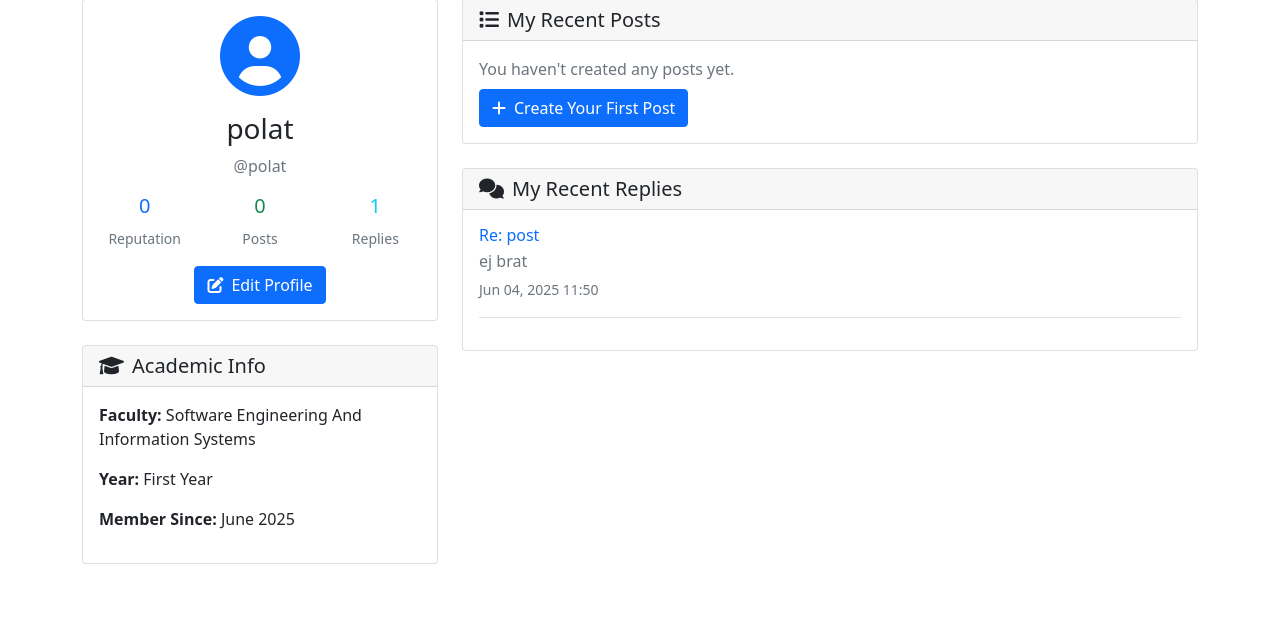
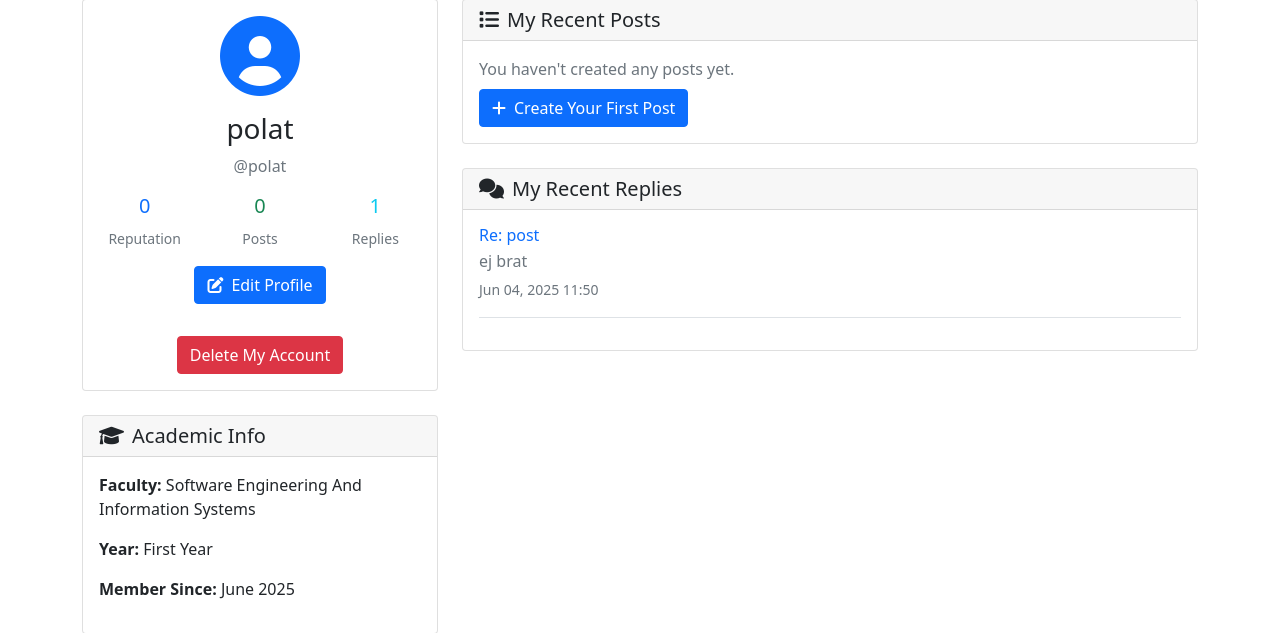
Before and after one commit to smileska/FINKI-forum, a Django app: page /accounts/profile/ in a window 1280 px wide. Shown: the part 81-714 px from the top of the page. Run offline with Django 5.2, Linux system fonts and the light colour scheme; a user stored in the database is signed in; data comes from the database, SQL or seed files in the repository; both versions use the stored data as it was after the commit.

Commit message:
add email activation link for registration and account deletion

```diff
--- a/accounts/urls.py
+++ b/accounts/urls.py
@@ -27,4 +27,6 @@ urlpatterns = [
     path('profile/', views.profile, name='profile'),
     path('profile/edit/', views.edit_profile, name='edit_profile'),
     path('user/<str:username>/', views.user_profile, name='user_profile'),
+    path('activate/<uidb64>/<token>/', views.activate_account, name='activate_account'),
+    path('delete/', views.delete_account, name='delete_account'),
 ]
--- a/accounts/views.py
+++ b/accounts/views.py
@@ -4,6 +4,13 @@ from django.contrib.auth.decorators import login_required
 from django.contrib.auth.models import User
 from forum.models import Post, Reply
 from accounts.models import Profile
+from django.contrib.auth.tokens import default_token_generator
+from django.utils.http import urlsafe_base64_encode
+from django.utils.encoding import force_bytes
+from django.core.mail import send_mail
+from django.conf import settings
+from django.utils.http import urlsafe_base64_decode
+from django.contrib.auth import logout
 
 # Create your views here.
 
@@ -34,11 +41,50 @@ def register(request):
             first_name=first_name,
             last_name=last_name
         )
+        user.is_active = False
+        user.save()
 
-        messages.success(request, f'Account created for {username}! You can now log in.')
+        token = default_token_generator.make_token(user)
+        uid = urlsafe_base64_encode(force_bytes(user.pk))
+
+        activation_link = request.build_absolute_uri(
+            f"/accounts/activate/{uid}/{token}/"
+        )
+
+        subject = 'Activate your account'
+        message = (
+            f'Hi {user.username},\n\n'
+            f'Please click the link below to activate your account:\n{activation_link}\n\n'
+            'If you did not register, please ignore this email.'
+        )
+        from_email = settings.DEFAULT_FROM_EMAIL
+        recipient_list = [user.email]
+        send_mail(subject, message, from_email, recipient_list)
+
+        messages.success(
+            request,
+            f'Account created for {username}! '
+            f'A verification link has been sent to {email}. '
+            'Please check your email and click the link to activate your account before logging in.'
+        )
         return redirect('/accounts/login/')
 
     return render(request, 'accounts/register.html')
+
+def activate_account(request, uidb64, token):
+    try:
+        uid = urlsafe_base64_decode(uidb64).decode()
+        user = User.objects.get(pk=uid)
+    except (TypeError, ValueError, OverflowError, User.DoesNotExist):
+        user = None
+
+    if user is not None and default_token_generator.check_token(user, token):
+        user.is_active = True
+        user.save()
+        messages.success(request, 'Your account has been activated! You can now log in.')
+        return redirect('/accounts/login/')
+    else:
+        return render(request, 'accounts/activation_invalid.html')
 
 
 @login_required
@@ -117,3 +163,14 @@ def edit_profile(request):
         return redirect('accounts:profile')
 
     return render(request, 'accounts/edit_profile.html')
+
+@login_required
+def delete_account(request):
+    if request.method == 'POST':
+        user = request.user
+        logout(request)
+        user.delete()
+        messages.success(request, "Your account has been deleted.")
+        return redirect('accounts:login')
+
+    return render(request, 'accounts/delete_account.html')
--- a/templates/accounts/profile.html
+++ b/templates/accounts/profile.html
@@ -30,6 +30,9 @@
                 <a href="{% url 'accounts:edit_profile' %}" class="btn btn-primary">
                     <i class="fas fa-edit me-2"></i>Edit Profile
                 </a>
+                <form action="{% url 'accounts:delete_account' %}" method="get" style="margin-top: 2em;">
+                    <button type="submit" class="btn btn-danger">Delete My Account</button>
+                </form>
             </div>
         </div>
 
--- a/templates/forum/user_profile.html
+++ b/templates/forum/user_profile.html
@@ -30,6 +30,9 @@
                 <a href="{% url 'accounts:edit_profile' %}" class="btn btn-primary">
                     <i class="fas fa-edit me-2"></i>Edit Profile
                 </a>
+                <form action="{% url 'accounts:delete_account' %}" method="get" style="margin-top: 2em;">
+                    <button type="submit" class="btn btn-danger">Delete My Account</button>
+                </form>
                 {% endif %}
             </div>
         </div>
```
Also changed, not shown: finki_forum/settings.py (+9 -0 lines), templates/accounts/activation_invalid.html (added, +15 -0 lines), templates/accounts/delete_account.html (added, +13 -0 lines), db.sqlite3.
